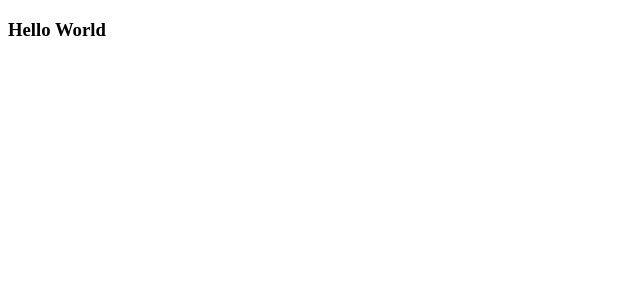
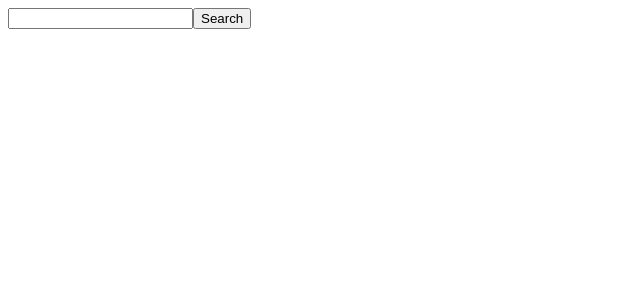
Before and after one commit to Code-Rydor/Video_Games_Front, a React (Create React App) app: page / in a window 1280 px wide. Shown: the top 300 px of the page, without its empty margins (0-640 px from the left). Built offline with nearby package versions, Linux system fonts and the light colour scheme.

Commit message:
Finished code for SearchBar component and instantiated on App.js

```diff
--- a/src/App.js
+++ b/src/App.js
@@ -1,20 +1,26 @@
 import React, { useState } from 'react';
+import SearchBar from './components/SearchBar/SearchBar';
 
 
 function App() {
 
   const [games, setGames] = useState([])
+  const [input, setInput] = useState('')
 
   async function getAllGames() {
     let response = await axios.get("https://localhost:7260/api/games");
     setGames(response.data);
-}
+  }
+
+  const searchInput = (event) => {
+    setInput(event.target.value)
+  }
 
 
 
   return (
     <div>
-      <h3>Hello World</h3>
+      <SearchBar searchInput={searchInput} input={input} />
     </div>
   );
 }
--- a/src/components/SearchBar/SearchBar.jsx
+++ b/src/components/SearchBar/SearchBar.jsx
@@ -0,0 +1,14 @@
+import React from 'react';
+
+const SearchBar = ({searchInput, input}) => {
+    return (
+        <div>
+            <form>
+                <input type='text' value={input} onSubmit={(event) => searchInput(event)}/>
+                <button type='submit'>Search</button>
+            </form>
+        </div>
+     );
+}
+
+export default SearchBar;
```
